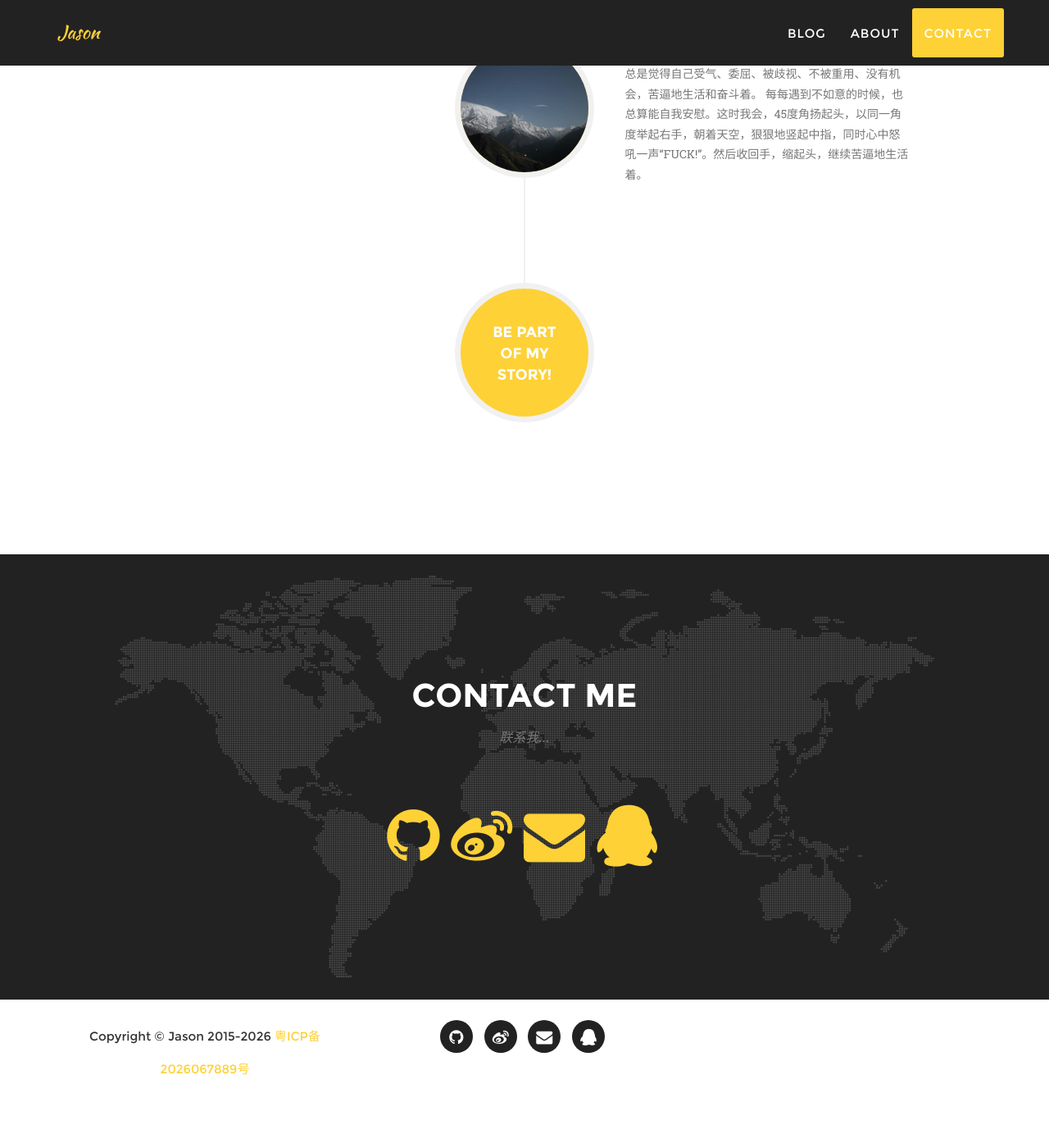
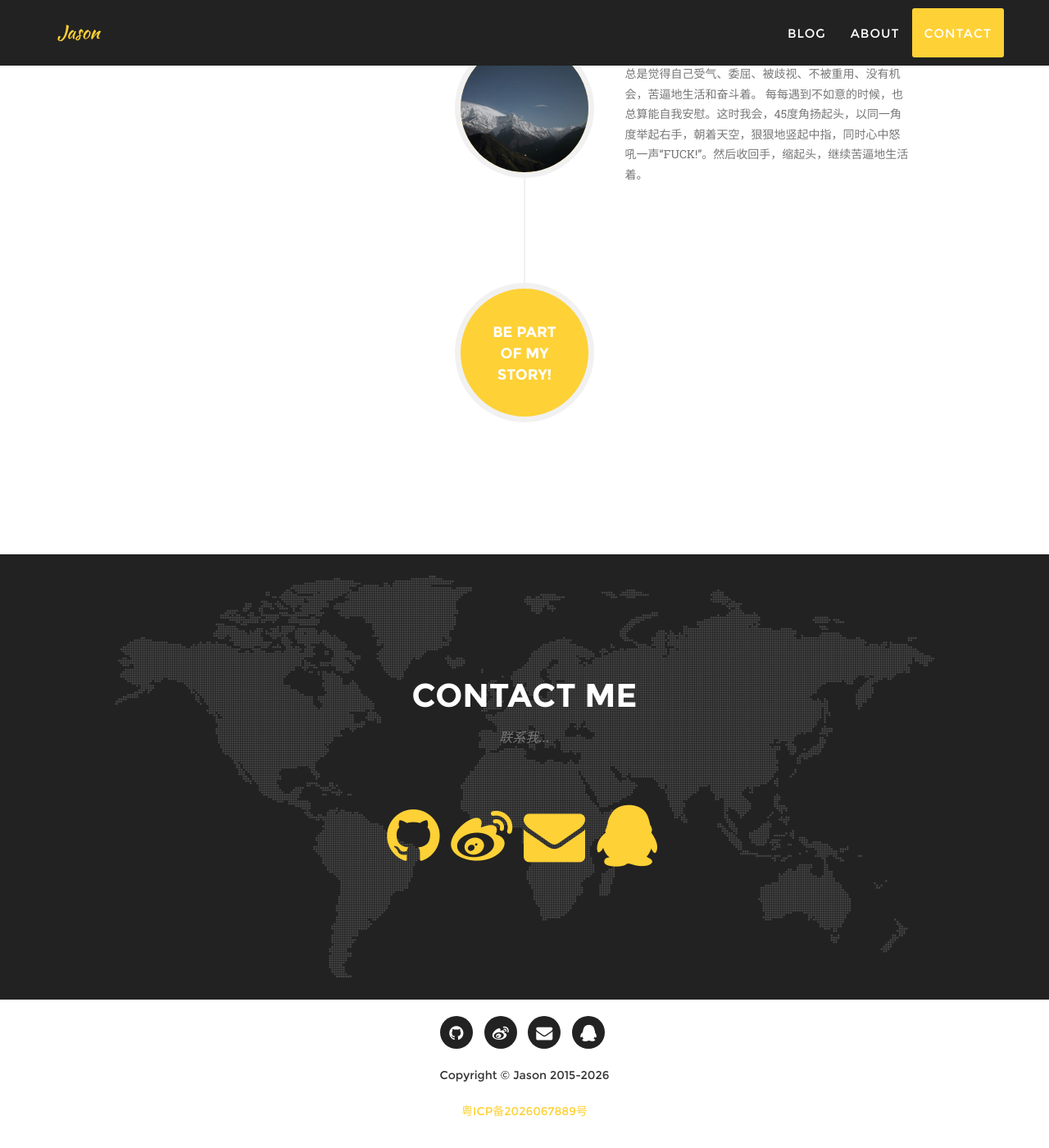
Before and after one commit to jasonsoso/jasonsoso.github.io, a Jekyll site: the page built from index.html, in a window 1280 px wide and 1400 px high, scrolled down 2452 px. Shown: the whole window at 82% size. Built offline with Jekyll 4.4.1, drawn with Linux system fonts in a browser that asks for light colours; comment, search, counter and statistics services are not loaded; before the commit the page ends 3801 px from its top, so only the background shows below that.

Commit message:
调整 主体备案号

```diff
--- a/_config.yml
+++ b/_config.yml
@@ -33,3 +33,8 @@ address:
 # Build settings
 markdown: kramdown
 permalink: pretty
+
+# ICP 备案
+beian:
+  number: 粤ICP备2026067889号
+  url: https://beian.miit.gov.cn/
--- a/_includes/footer.html
+++ b/_includes/footer.html
@@ -1,25 +1,15 @@
   <footer>
         <div class="container">
-            <div class="row">
-                <div class="col-md-4">
-                    <span class="copyright">Copyright &copy; {{ site.title }} 2015-{{ site.time | date: '%Y' }} <a href="https://beian.miit.gov.cn/" target="_blank">粤ICP备2026067889号</a></span>
-                </div>
-                <div class="col-md-4">
-                    <ul class="list-inline social-buttons">
-                        {% for network in site.social %}
-                        <li><a href="{{ network.url }}"><i class="fa fa-{{ network.title }}"></i></a>
-                        </li>
-                        {% endfor %}
-                    </ul>
-                </div>
-                <div class="col-md-4">
-                    <ul class="list-inline quicklinks">
-                        <!-- <li><a href="#">Privacy Policy</a>
-                        </li>
-                        <li><a href="#">Terms of Use</a>
-                        </li> -->
-                    </ul>
-                </div>
+            <div class="footer-content">
+                <ul class="list-inline social-buttons">
+                    {% for network in site.social %}
+                    <li><a href="{{ network.url }}" target="_blank"><i class="fa fa-{{ network.title }}"></i></a></li>
+                    {% endfor %}
+                </ul>
+                <p class="copyright">Copyright &copy; {{ site.title }} 2015-{{ site.time | date: '%Y' }}</p>
+                {% if site.beian.number %}
+                <p class="beian"><a href="{{ site.beian.url }}" target="_blank" rel="noopener">{{ site.beian.number }}</a></p>
+                {% endif %}
             </div>
         </div>
     </footer>
--- a/_layouts/style.css
+++ b/_layouts/style.css
@@ -1,5 +1,6 @@
 {% include css/bootstrap.min.css %}
 {% include css/agency.min.css %}
+{% include css/footer.css %}
 
 {% include css/font-awesome.min.css %}
 {% include css/fonts-googleapis.min.css %}
```
Also changed, not shown: _includes/css/footer.css (added, +27 -0 lines), 2 other files.
